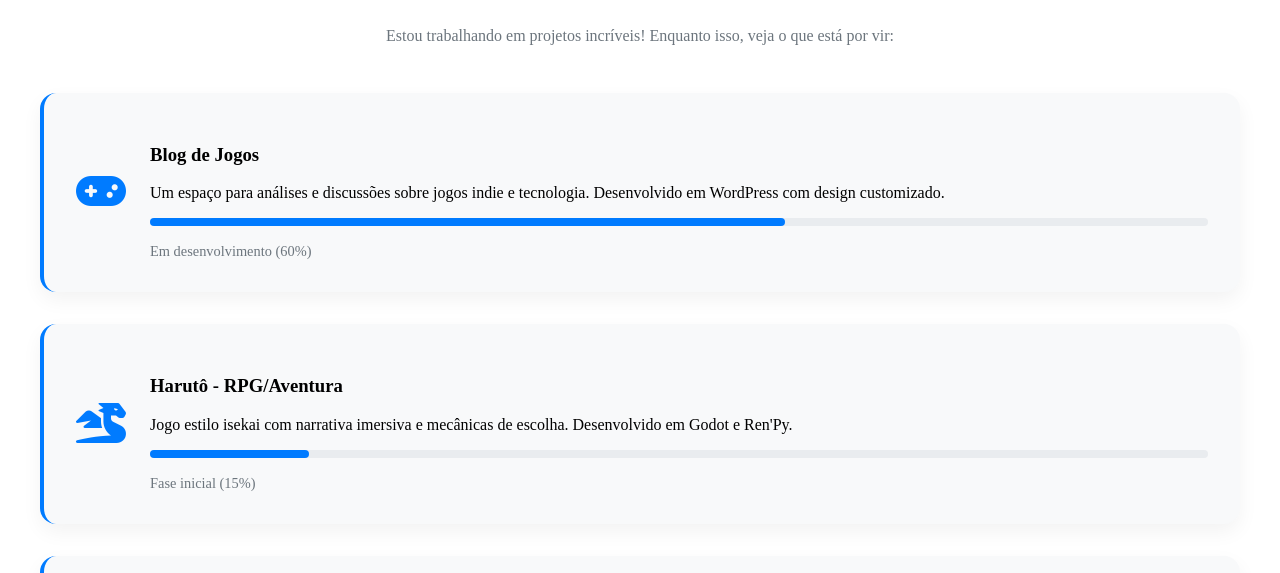
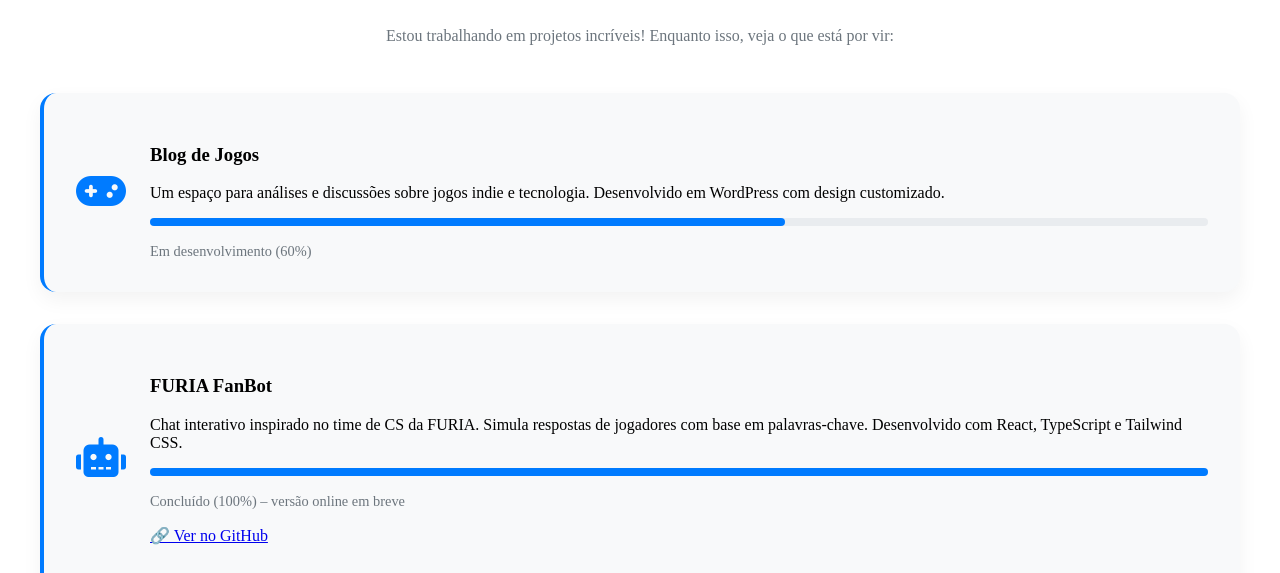
Before and after one commit to educlima/eduardo-portfolio, a plain HTML site: page projetos.html in a window 1280 px wide. Shown: the part 384-957 px from the top of the page. Drawn offline with Linux system fonts and the light colour scheme.

Commit message:
Update projetos.html

```diff
--- a/projetos.html
+++ b/projetos.html
@@ -62,6 +62,22 @@
         </div>
       </article>
 
+       <!-- Projeto 2: FURIA FanBot -->
+<article class="project-card coming-soon">
+  <div class="project-icon">
+    <i class="fas fa-robot"></i>
+  </div>
+  <div class="project-details">
+    <h3>FURIA FanBot</h3>
+    <p>Chat interativo inspirado no time de CS da FURIA. Simula respostas de jogadores com base em palavras-chave. Desenvolvido com React, TypeScript e Tailwind CSS.</p>
+    <div class="progress-bar">
+      <div class="progress" style="width: 100%;"></div>
+    </div>
+    <span class="progress-text">Concluído (100%) – versão online em breve</span>
+    <p><a href="https://github.com/eduardocorreia7/furia-fanbot" target="_blank">🔗 Ver no GitHub</a></p>
+  </div>
+</article>
+
       <!-- Projeto 2: Harutô -->
       <article class="project-card coming-soon">
         <div class="project-icon">
```
